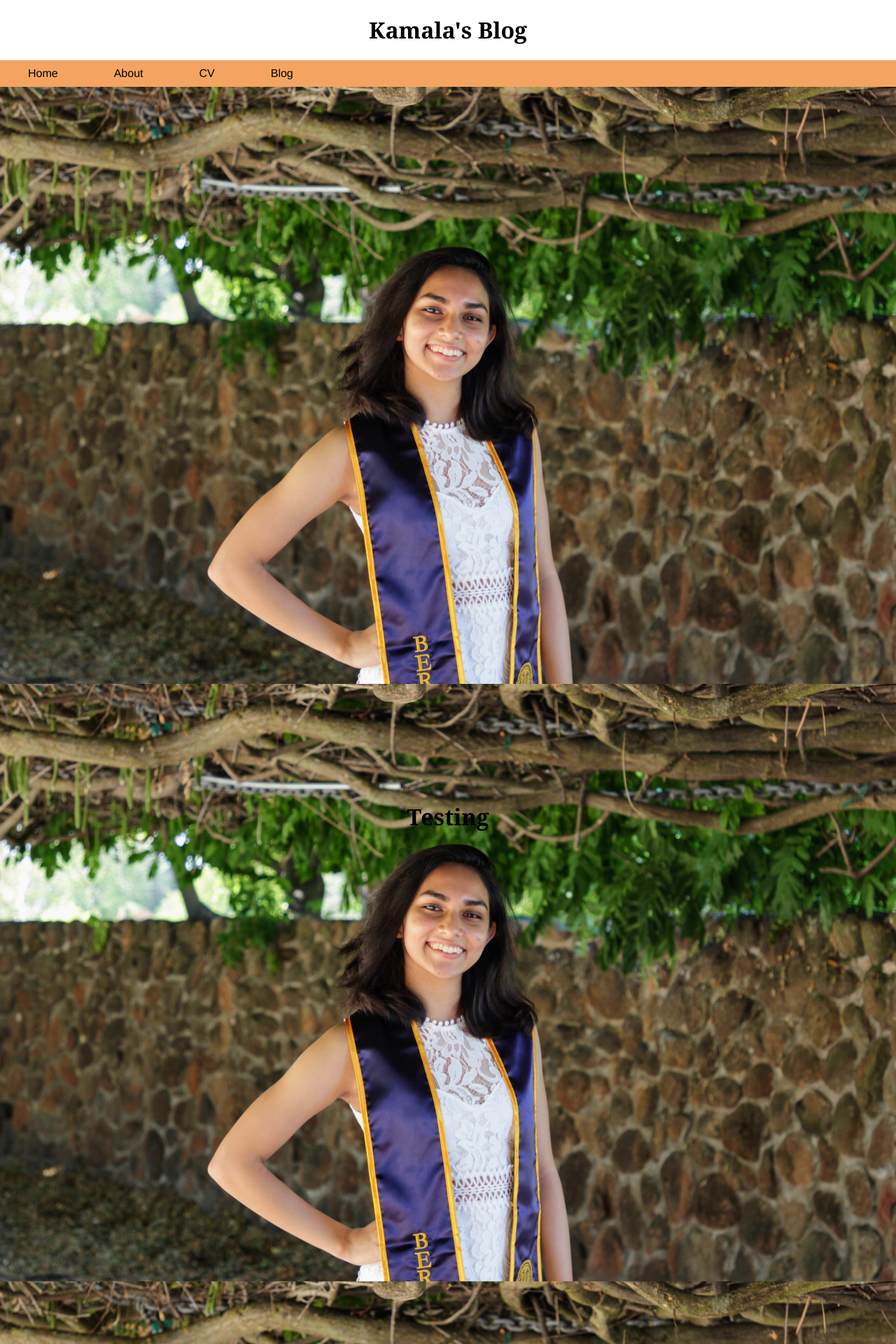
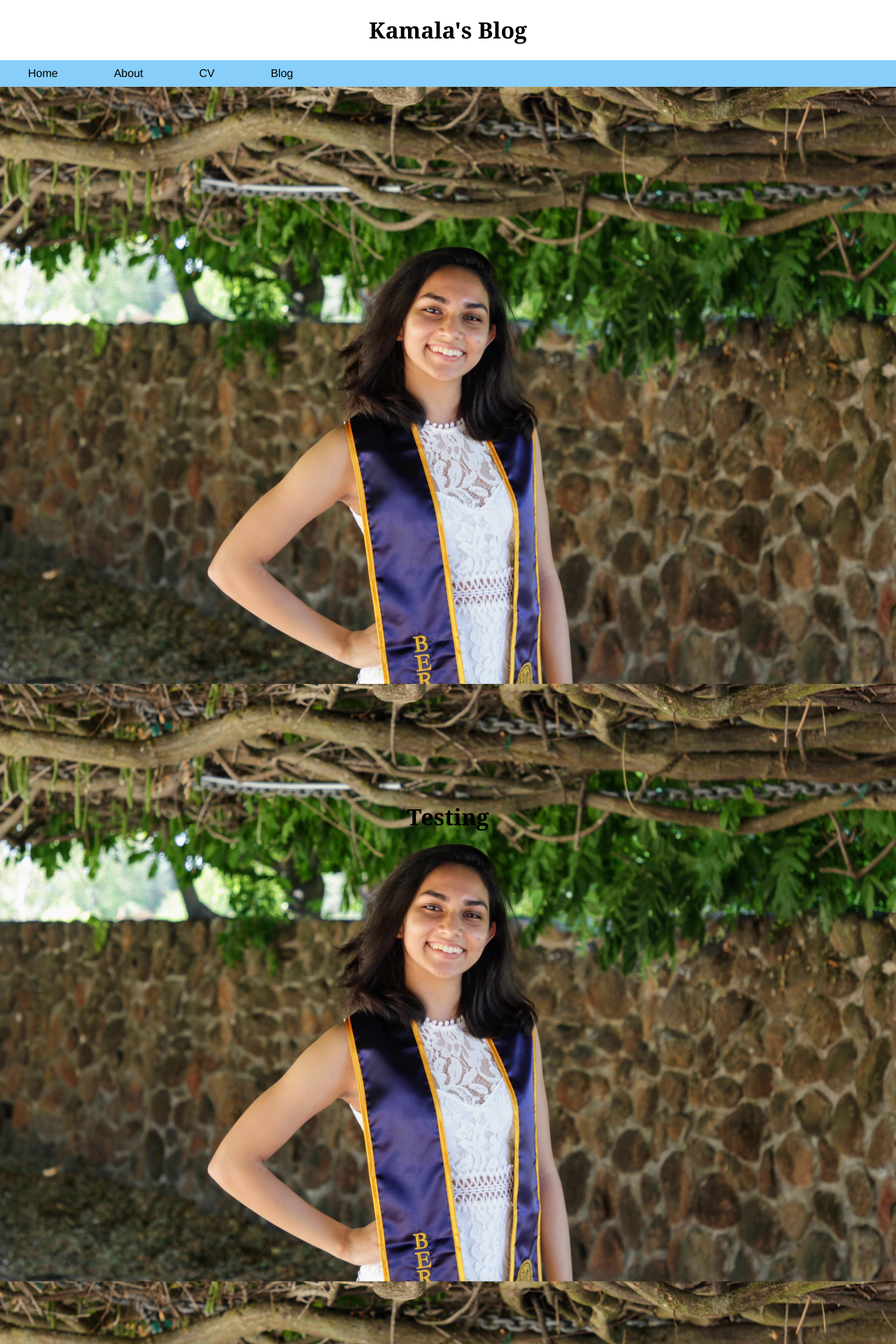
Before and after one commit to kpill/kpill.github.io, a Jekyll site: the page built from index.html, in a window 1280 px wide. Shown: the top 1920 px of the page at 70% size. Built offline with Jekyll 4.4.1, drawn with Linux system fonts in a browser that asks for light colours.

Commit message:
Update main.css

```diff
--- a/css/main.css
+++ b/css/main.css
@@ -40,7 +40,7 @@ nav ul {
     margin: 0;
     padding: 0;
     overflow: hidden;
-    background-color: sandyBrown;
+    background-color: lightSkyBlue;
     width: 100%;
 }
 
```
